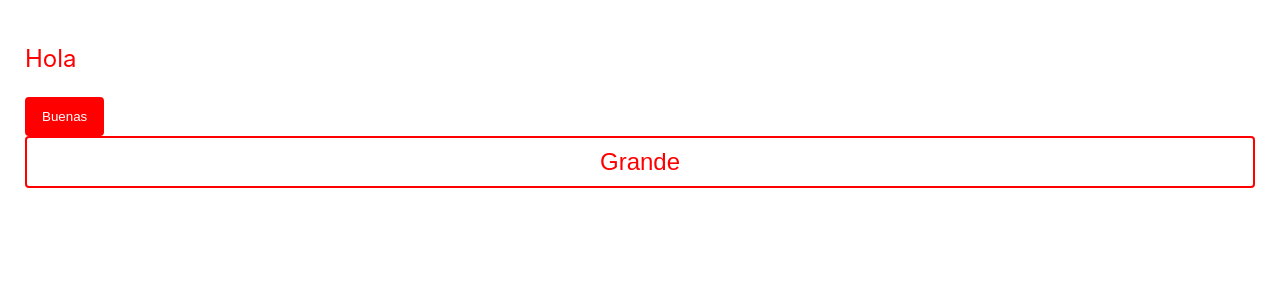
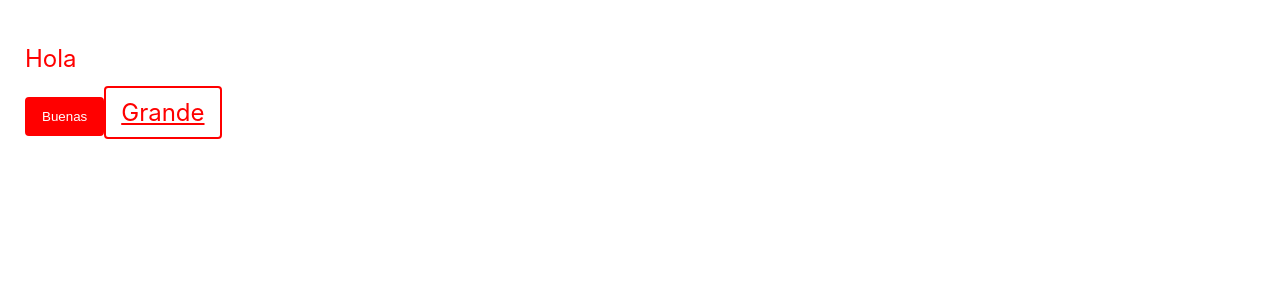
Before and after one commit to alberto-2-garcia/definitive-react-guide, a React (Vite) app: page / in a window 1280 px wide. Shown: the top 300 px of the page. Built offline with nearby package versions, Linux system fonts and the light colour scheme.

Commit message:
Changed BlockButton to a tag

```diff
--- a/src/App.tsx
+++ b/src/App.tsx
@@ -36,7 +36,7 @@ function App() {
     <Content>
       <P>Hola</P>
       <Button primary>Buenas</Button>
-      <BlockButton>Grande</BlockButton>
+      <BlockButton as="a" href="#">Grande</BlockButton>
     </Content>
   )
 }
```
